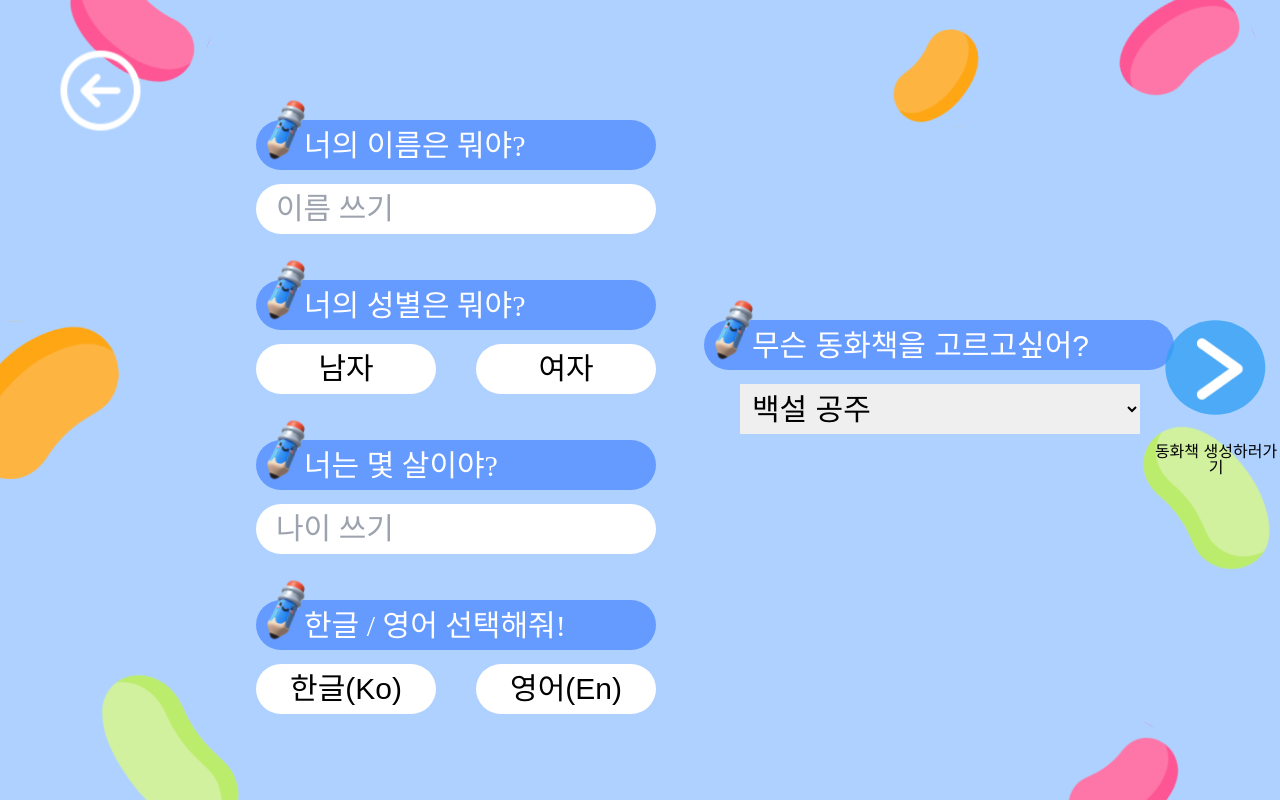
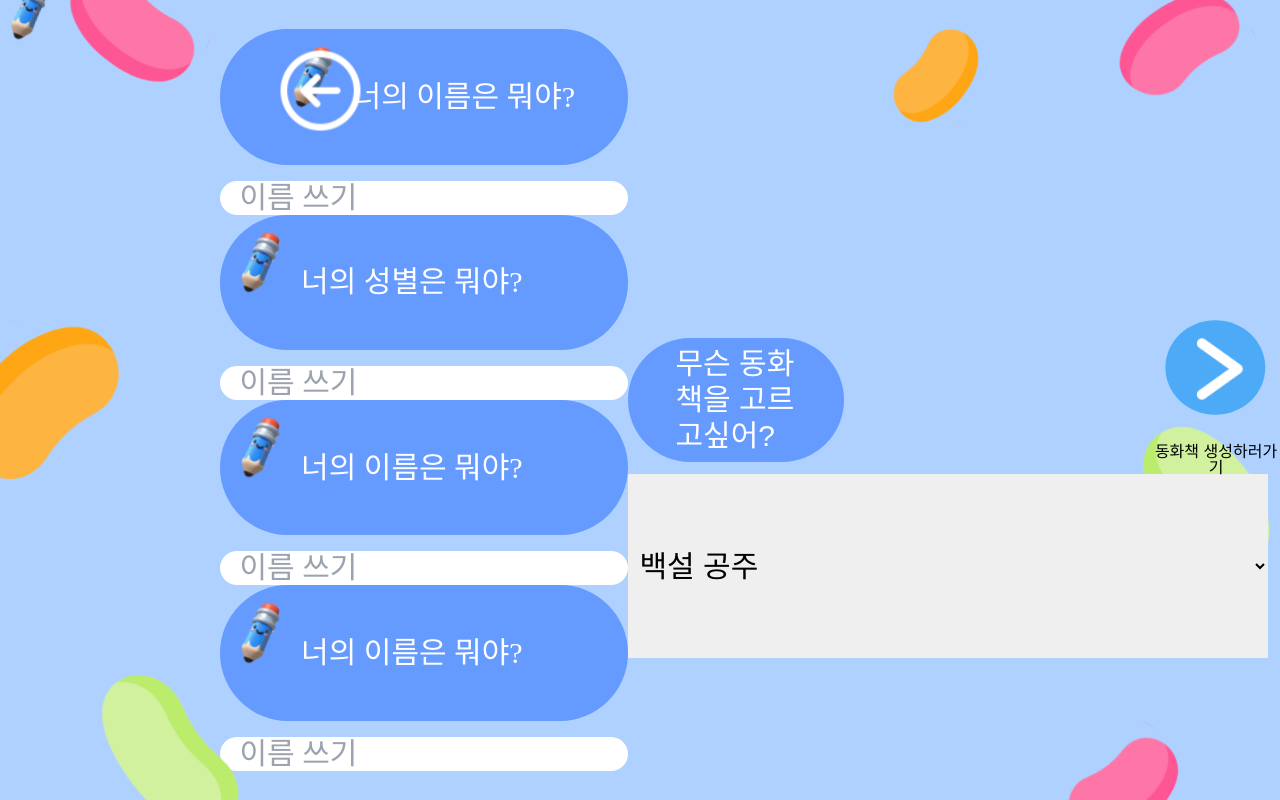
Before and after one commit to 2023-Winter-Bootcamp-Team-I/frontend, a React app: page /createinfopage in a window 1280 px wide. Built offline with nearby package versions, Linux system fonts and the light colour scheme; the HTML template or start-up script is replaced by a standard one; a web font is replaced by a local one.

Commit message:
bugfix: 유저 정보 페이지 css 수정중

```diff
--- a/src/pages/CreateInfoPage.tsx
+++ b/src/pages/CreateInfoPage.tsx
@@ -4,65 +4,85 @@ import Pencil from '@/assets/image/CreateInfo/Pencil.svg';
 
 const CreateInfoPage = () => {
   return (
-    <div>
-      {/* 전체 배경 색 */}
-      <div className="flex w-screen h-screen bg-mainColor">
-        <div>
+    // 왼쪽 오른쪽 전체 div
+    <div className="flex w-screen h-screen justify-center items-center">
       {/* 뒤로가는 버튼 */}
       <button>
         <img src={BackArrow} className="px-12 top-[5%] absolute"></img>
       </button>
-          {/* 이름 묻는 칸 + 연필 이미지 + 이름 대답 칸 */}
-          <div className="w-[400px] h-[50px] left-[20%] top-[15%] absolute bg-[#659AFF] rounded-full">
-            <img src={Pencil} className="absolute w-[80px] h-[100px] top-[-40px] left-[-10px]"></img>
-            <p className="px-12 py-2 font-[Jua] text-3xl text-white">너의 이름은 뭐야?</p>
+      {/* 왼쪽 전체 div */}
+      <div className="flex flex-col justify-center items-center">
+        {/* 이름 div  */}
+        <div className="flex flex-col">
+          {/* 이름 1 div  */}
+          <div className=" h-10rem justify-center items-center flex flex-row bg-[#659AFF] rounded-full">
+            <img src={Pencil} className="h-10rem w-1/5 mb-10 "></img>
+            <p className="font-[Jua] text-3xl text-white">너의 이름은 뭐야?</p>
+          </div>
+          {/* 이름 2 div */}
+          <div>
             <input
               type="text"
               placeholder="이름 쓰기"
-              className="text-3xl font-['Jua'] rounded-full w-full h-full mt-3 px-5"
+              className="mt-4  px-5 h-[23%] text-3xl font-['Jua'] rounded-full "
             />
           </div>
         </div>
-        {/* 성별 묻는 칸 + 연필 이미지 + 성별 선택 버튼 */}
+        {/* 성별 div  */}
+        <div className="flex flex-col">
+          {/* 성별 1 div  */}
+          <div className=" flex items-center  flex-row bg-[#659AFF] rounded-full">
+            <img src={Pencil} className="w-1/5 mb-10 "></img>
+            <p className="font-[Jua] text-3xl text-white">너의 성별은 뭐야?</p>
+          </div>
+          {/* 성별 2 div */}
           <div>
-          <div className="w-[400px] h-[50px]  left-[20%] top-[35%] absolute bg-[#659AFF] rounded-full">
-            <img src={Pencil} className="absolute w-[80px] h-[100px] top-[-40px] left-[-10px]"></img>
-            <p className="px-12 py-2 font-[Jua] text-3xl text-white">너의 성별은 뭐야?</p>
-            <button className="w-[180px] h-[50px]  bg-white rounded-full text-3xl mt-3 font-jua">남자</button>
-            <button className="w-[180px] h-[50px] -mx-[-40px] absolute bg-white rounded-full text-3xl mt-3 font-jua">
-              여자
-            </button>
-          </div>
-        </div>
-        {/* 나이 묻는 칸 + 연필 이미지 + 나이 적는 칸 */}
-        <div>
-          <div className="w-[400px] h-[50px] left-[20%] top-[55%] absolute bg-[#659AFF] rounded-full">
-            <img src={Pencil} className="absolute w-[80px] h-[100px] top-[-40px] left-[-10px]"></img>
-            <p className="px-12 py-2 font-[Jua] text-3xl text-white">너는 몇 살이야?</p>
             <input
               type="text"
-              placeholder="나이 쓰기"
-              className="text-3xl font-['Jua'] rounded-full w-full h-full mt-3 px-5"
+              placeholder="이름 쓰기"
+              className="mt-4  px-5 h-[23%] text-3xl font-['Jua'] rounded-full "
             />
           </div>
         </div>
-        {/* 한글 영어 묻는 칸 + 연필 이미지 + 한글 영어 선택 버튼 */}
+        {/* 나이 div  */}
+        <div className="flex flex-col">
+          {/* 나이 1 div  */}
+          <div className=" flex items-center  flex-row bg-[#659AFF] rounded-full">
+            <img src={Pencil} className="w-1/5 mb-10 "></img>
+            <p className="font-[Jua] text-3xl text-white">너의 이름은 뭐야?</p>
+          </div>
+          {/* 나이 2 div */}
           <div>
-          <div className="w-[400px] h-[50px] left-[20%]  top-[75%] absolute bg-[#659AFF] rounded-full">
-            <img src={Pencil} className="absolute w-[80px] h-[100px] top-[-40px] left-[-10px]"></img>
-            <p className="px-12 py-2 font-[Jua] text-3xl text-white">한글 / 영어 선택해줘!</p>
-            <button className="w-[180px] h-[50px]   bg-white rounded-full text-3xl mt-3 font-jua">한글(Ko)</button>
-            <button className="w-[180px] h-[50px] -mx-[-40px] absolute bg-white rounded-full text-3xl mt-3 font-jua">
-              영어(En)
-            </button>
+            <input
+              type="text"
+              placeholder="이름 쓰기"
+              className="mt-4  px-5 h-[23%] text-3xl font-['Jua'] rounded-full "
+            />
           </div>
         </div>
-        {/* 동화책 묻는 칸 + 동화책 선택 리스트 */}
+        {/* 한글 영어 div  */}
+        <div className="flex flex-col">
+          {/* 한글 영어 1 div  */}
+          <div className=" flex items-center  flex-row bg-[#659AFF] rounded-full">
+            <img src={Pencil} className="w-1/5 mb-10 "></img>
+            <p className="font-[Jua] text-3xl text-white">너의 이름은 뭐야?</p>
+          </div>
+          {/* 한글 영어 2 div */}
           <div>
-          <div className="w-[470px] h-[50px] left-[55%] top-[40%] absolute bg-[#659AFF] rounded-full">
+            <input
+              type="text"
+              placeholder="이름 쓰기"
+              className="mt-4  px-5 h-[23%] text-3xl font-['Jua'] rounded-full "
+            />
+          </div>
+        </div>
+      </div>
+      {/* 동화책 묻는 칸 + 동화책 선택 리스트 * */}
+      <div>
+        <div className=" w-1/2 h-[23%] bg-[#659AFF] rounded-full">
           <img src={Pencil} className="absolute w-[80px] h-[100px] top-[-40px] left-[-10px]"></img>
-            <p className=" px-12 py-2 font-j  ua text-3xl text-white font-jua">무슨 동화책을 고르고싶어?</p>
-            <select className="w-[400px] h-[50px] left-9  mt-3 font-jua  p-2 text-3xl absolute">
+          <p className=" px-12 py-2 font-jua text-3xl text-white font-jua">무슨 동화책을 고르고싶어?</p>
+          <select className="w-1/2 h-[23%] mt-3 font-jua  p-2 text-3xl absolute">
             <option value="Snow White">백설 공주</option>
             <option value="Three pig">아기 돼지 삼형제</option>
             <option value="Cinderella">신데렐라</option>
@@ -78,7 +98,6 @@ const CreateInfoPage = () => {
         </button>
       </div>
     </div>
-    </div>
   );
 };
 
```
Also changed, not shown: src/pages/test.tsx (added). Lines whose indentation alone changed are shown as unchanged.
